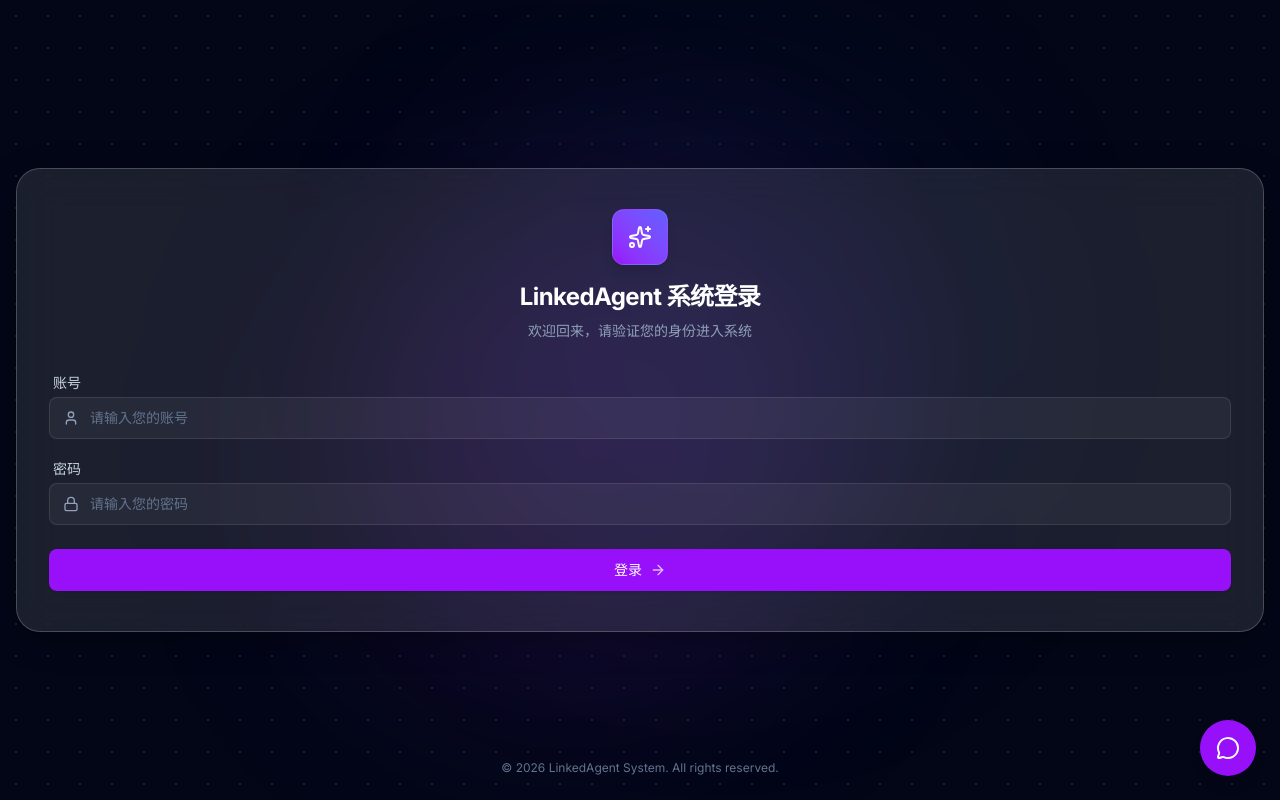
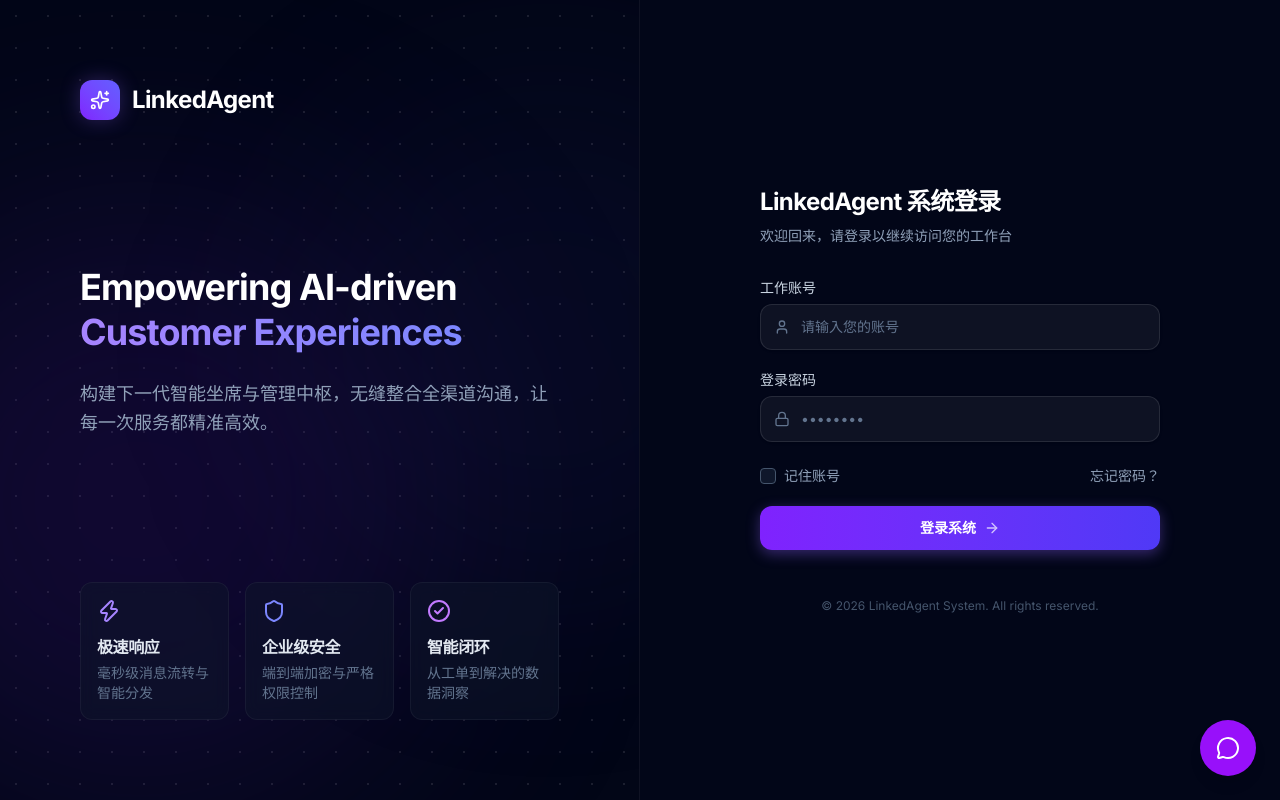
Before and after one commit to Lbaib/linkagent, a React (Vite) app in the folder linkedagent-frontend/: page /login in a window 1280 px wide. Built offline with nearby package versions, Linux system fonts and the light colour scheme.

Commit message:
design: rewrite LoginPage to split-screen B2B layout following ui-ux-pro-max guidelines

```diff
--- a/linkedagent-frontend/src/components/LoginPage.tsx
+++ b/linkedagent-frontend/src/components/LoginPage.tsx
@@ -1,8 +1,7 @@
 import React, { useState } from 'react';
 import { useNavigate, useLocation } from 'react-router-dom';
 import { useAuth } from '../context/AuthContext';
-import { Lock, User, Loader2, ArrowRight, Sparkles } from 'lucide-react';
-import { AuthCard } from './AuthCard';
+import { Lock, User, Loader2, ArrowRight, Sparkles, CheckCircle2, Shield, Zap } from 'lucide-react';
 
 interface LoginPageProps {
   title?: string;
@@ -16,6 +15,7 @@ export const LoginPage: React.FC<LoginPageProps> = ({
   const location = useLocation();
   const [username, setUsername] = useState('');
   const [password, setPassword] = useState('');
+  const [rememberMe, setRememberMe] = useState(false);
   const [error, setError] = useState('');
   const [isSubmitting, setIsSubmitting] = useState(false);
 
@@ -33,6 +33,7 @@ export const LoginPage: React.FC<LoginPageProps> = ({
     setIsSubmitting(true);
     try {
       await login({ username, password });
+      // In a real app, handle rememberMe here (e.g., set local vs session storage)
       navigate(from, { replace: true });
     } catch (err: unknown) {
       const message = err instanceof Error ? err.message : '登录失败，请检查账号或密码';
@@ -43,19 +44,71 @@ export const LoginPage: React.FC<LoginPageProps> = ({
   };
 
   return (
-    <div className="min-h-screen w-full flex items-center justify-center relative overflow-hidden tech-grid-bg">
-      {/* Decorative tech glow (Static, no flashing) */}
-      <div className="absolute top-1/4 left-1/4 w-[500px] h-[500px] bg-purple-900/20 rounded-full blur-[100px] pointer-events-none"></div>
-      <div className="absolute bottom-1/4 right-1/4 w-[500px] h-[500px] bg-indigo-900/20 rounded-full blur-[100px] pointer-events-none"></div>
+    <div className="min-h-screen w-full grid grid-cols-1 lg:grid-cols-2 bg-slate-950 text-slate-200">
+      {/* Left Pane - Branding & Features */}
+      <div className="hidden lg:flex flex-col justify-between relative overflow-hidden bg-slate-950 border-r border-white/5 tech-grid-bg p-12 lg:p-20">
+        {/* Glow Effects */}
+        <div className="absolute top-0 left-0 w-full h-full pointer-events-none">
+          <div className="absolute top-1/4 -left-1/4 w-[600px] h-[600px] bg-violet-900/20 rounded-full blur-[120px]" />
+          <div className="absolute bottom-1/4 -right-1/4 w-[500px] h-[500px] bg-indigo-900/10 rounded-full blur-[100px]" />
+        </div>
 
-      <div className="relative z-10 w-full px-4">
-        <AuthCard>
-          <div className="mb-8 text-center">
-            <div className="w-14 h-14 bg-gradient-to-tr from-purple-600 to-indigo-500 rounded-xl mx-auto flex items-center justify-center shadow-lg mb-4 border border-white/10">
-              <Sparkles className="w-6 h-6 text-white" />
+        {/* Top Logo */}
+        <div className="relative z-10 flex items-center gap-3">
+          <div className="w-10 h-10 rounded-xl bg-gradient-to-tr from-violet-600 to-indigo-500 flex items-center justify-center shadow-[0_0_20px_rgba(139,92,246,0.3)]">
+            <Sparkles className="w-5 h-5 text-white" />
+          </div>
+          <h1 className="text-2xl font-bold tracking-tight text-white">LinkedAgent</h1>
+        </div>
+
+        {/* Center Slogan */}
+        <div className="relative z-10 max-w-lg mt-12">
+          <h2 className="text-4xl font-bold text-white leading-tight mb-6">
+            Empowering AI-driven <br />
+            <span className="text-transparent bg-clip-text bg-gradient-to-r from-violet-400 to-indigo-400">
+              Customer Experiences
+            </span>
+          </h2>
+          <p className="text-slate-400 text-lg leading-relaxed">
+            构建下一代智能坐席与管理中枢，无缝整合全渠道沟通，让每一次服务都精准高效。
+          </p>
+        </div>
+
+        {/* Bottom Feature Cards */}
+        <div className="relative z-10 grid grid-cols-1 md:grid-cols-3 gap-4 mt-12">
+          <div className="p-4 rounded-xl bg-slate-900/50 border border-white/5 backdrop-blur-sm">
+            <Zap className="w-6 h-6 text-violet-400 mb-3" />
+            <h3 className="font-semibold text-slate-200 mb-1">极速响应</h3>
+            <p className="text-sm text-slate-500">毫秒级消息流转与智能分发</p>
+          </div>
+          <div className="p-4 rounded-xl bg-slate-900/50 border border-white/5 backdrop-blur-sm">
+            <Shield className="w-6 h-6 text-indigo-400 mb-3" />
+            <h3 className="font-semibold text-slate-200 mb-1">企业级安全</h3>
+            <p className="text-sm text-slate-500">端到端加密与严格权限控制</p>
+          </div>
+          <div className="p-4 rounded-xl bg-slate-900/50 border border-white/5 backdrop-blur-sm">
+            <CheckCircle2 className="w-6 h-6 text-purple-400 mb-3" />
+            <h3 className="font-semibold text-slate-200 mb-1">智能闭环</h3>
+            <p className="text-sm text-slate-500">从工单到解决的数据洞察</p>
+          </div>
+        </div>
+      </div>
+
+      {/* Right Pane - Auth Form */}
+      <div className="flex flex-col justify-center items-center p-8 sm:p-12 lg:p-20 bg-slate-950 relative">
+        <div className="w-full max-w-[400px]">
+
+          {/* Mobile Logo (hidden on desktop) */}
+          <div className="flex lg:hidden items-center gap-3 mb-10 justify-center">
+            <div className="w-10 h-10 rounded-xl bg-gradient-to-tr from-violet-600 to-indigo-500 flex items-center justify-center shadow-[0_0_20px_rgba(139,92,246,0.3)]">
+              <Sparkles className="w-5 h-5 text-white" />
             </div>
+            <h1 className="text-2xl font-bold tracking-tight text-white">LinkedAgent</h1>
+          </div>
+
+          <div className="mb-8">
             <h2 className="text-2xl font-bold text-white tracking-tight mb-2">{title}</h2>
-            <p className="text-slate-400 text-sm">欢迎回来，请验证您的身份进入系统</p>
+            <p className="text-slate-400 text-sm font-light">欢迎回来，请登录以继续访问您的工作台</p>
           </div>
 
           <form onSubmit={handleSubmit} className="space-y-5">
@@ -65,60 +118,87 @@ export const LoginPage: React.FC<LoginPageProps> = ({
               </div>
             )}
 
-            <div className="space-y-1">
-              <label className="text-sm font-medium text-slate-300 block ml-1">账号</label>
-              <div className="relative">
+            <div className="space-y-1.5">
+              <label className="text-sm font-medium text-slate-300 block">工作账号</label>
+              <div className="relative group">
                 <div className="absolute inset-y-0 left-0 pl-3.5 flex items-center pointer-events-none">
-                  <User className="h-4 w-4 text-slate-400" />
+                  <User className="h-4 w-4 text-slate-500 group-focus-within:text-violet-400 transition-colors" />
                 </div>
                 <input
                   type="text"
                   value={username}
                   onChange={(e) => setUsername(e.target.value)}
-                  className="block w-full pl-10 pr-4 py-2.5 bg-white/5 border border-white/10 rounded-lg text-white placeholder-slate-500 focus:outline-none focus:ring-1 focus:ring-purple-500 focus:border-purple-500 transition-all text-sm"
+                  className="block w-full pl-10 pr-4 py-3 bg-white/5 border border-white/10 rounded-xl text-white placeholder-slate-500 focus:outline-none focus:ring-2 focus:ring-violet-500 focus:border-transparent transition-all shadow-sm focus:shadow-[0_0_15px_rgba(139,92,246,0.2)] text-sm"
                   placeholder="请输入您的账号"
                   autoComplete="username"
                 />
               </div>
             </div>
 
-            <div className="space-y-1">
-              <label className="text-sm font-medium text-slate-300 block ml-1">密码</label>
-              <div className="relative">
+            <div className="space-y-1.5">
+              <label className="text-sm font-medium text-slate-300 block">登录密码</label>
+              <div className="relative group">
                 <div className="absolute inset-y-0 left-0 pl-3.5 flex items-center pointer-events-none">
-                  <Lock className="h-4 w-4 text-slate-400" />
+                  <Lock className="h-4 w-4 text-slate-500 group-focus-within:text-violet-400 transition-colors" />
                 </div>
                 <input
                   type="password"
                   value={password}
                   onChange={(e) => setPassword(e.target.value)}
-                  className="block w-full pl-10 pr-4 py-2.5 bg-white/5 border border-white/10 rounded-lg text-white placeholder-slate-500 focus:outline-none focus:ring-1 focus:ring-purple-500 focus:border-purple-500 transition-all text-sm"
-                  placeholder="请输入您的密码"
+                  className="block w-full pl-10 pr-4 py-3 bg-white/5 border border-white/10 rounded-xl text-white placeholder-slate-500 focus:outline-none focus:ring-2 focus:ring-violet-500 focus:border-transparent transition-all shadow-sm focus:shadow-[0_0_15px_rgba(139,92,246,0.2)] text-sm"
+                  placeholder="••••••••"
                   autoComplete="current-password"
                 />
               </div>
             </div>
 
+            {/* Meta Row: Remember Me & Forgot Password */}
+            <div className="flex items-center justify-between pt-1">
+              <label className="flex items-center cursor-pointer group">
+                <div className="relative flex items-center justify-center">
+                  <input
+                    type="checkbox"
+                    checked={rememberMe}
+                    onChange={(e) => setRememberMe(e.target.checked)}
+                    className="peer sr-only"
+                  />
+                  <div className="w-4 h-4 rounded border border-slate-600 bg-slate-900 peer-checked:bg-violet-500 peer-checked:border-violet-500 transition-all"></div>
+                  <div className="absolute opacity-0 peer-checked:opacity-100 transition-opacity">
+                    <svg className="w-3 h-3 text-white" viewBox="0 0 24 24" fill="none" stroke="currentColor" strokeWidth="3" strokeLinecap="round" strokeLinejoin="round"><polyline points="20 6 9 17 4 12"></polyline></svg>
+                  </div>
+                </div>
+                <span className="ml-2 text-sm text-slate-400 group-hover:text-slate-300 transition-colors">记住账号</span>
+              </label>
+
+              <a href="#" className="text-sm text-slate-400 hover:text-violet-400 transition-colors relative after:absolute after:bottom-0 after:left-0 after:h-[1px] after:w-full after:origin-bottom-right after:scale-x-0 hover:after:origin-bottom-left hover:after:scale-x-100 after:bg-violet-400 after:transition-transform after:duration-300">
+                忘记密码？
+              </a>
+            </div>
+
             <button
               type="submit"
               disabled={isSubmitting}
-              className="w-full flex items-center justify-center py-2.5 px-4 mt-6 border border-transparent rounded-lg shadow-sm text-sm font-medium text-white bg-purple-600 hover:bg-purple-500 focus:outline-none focus:ring-2 focus:ring-offset-2 focus:ring-offset-slate-900 focus:ring-purple-500 disabled:opacity-50 disabled:cursor-not-allowed transition-all"
+              className="group w-full flex items-center justify-center py-3 px-4 mt-4 rounded-xl text-sm font-bold text-white bg-gradient-to-r from-violet-600 to-indigo-600 hover:from-violet-500 hover:to-indigo-500 focus:outline-none focus:ring-2 focus:ring-offset-2 focus:ring-offset-slate-950 focus:ring-violet-500 disabled:opacity-50 disabled:cursor-not-allowed transition-all duration-200 hover:scale-[1.02] active:scale-[0.98] shadow-[0_4px_14px_0_rgba(139,92,246,0.39)]"
             >
               {isSubmitting ? (
                 <Loader2 className="animate-spin -ml-1 mr-2 h-4 w-4 text-white" />
               ) : (
                 <>
-                  登录
-                  <ArrowRight className="ml-2 h-4 w-4 opacity-70" />
+                  登录系统
+                  <ArrowRight className="ml-2 h-4 w-4 opacity-70 group-hover:translate-x-1 transition-transform" />
                 </>
               )}
             </button>
           </form>
-        </AuthCard>
-      </div>
 
-      <div className="absolute bottom-6 text-slate-500 text-xs">
-        &copy; {new Date().getFullYear()} LinkedAgent System. All rights reserved.
+          {/* Footer */}
+          <div className="mt-12 text-center">
+            <p className="text-xs text-slate-600">
+              &copy; {new Date().getFullYear()} LinkedAgent System. All rights reserved.
+            </p>
+          </div>
+
+        </div>
       </div>
     </div>
   );
```
